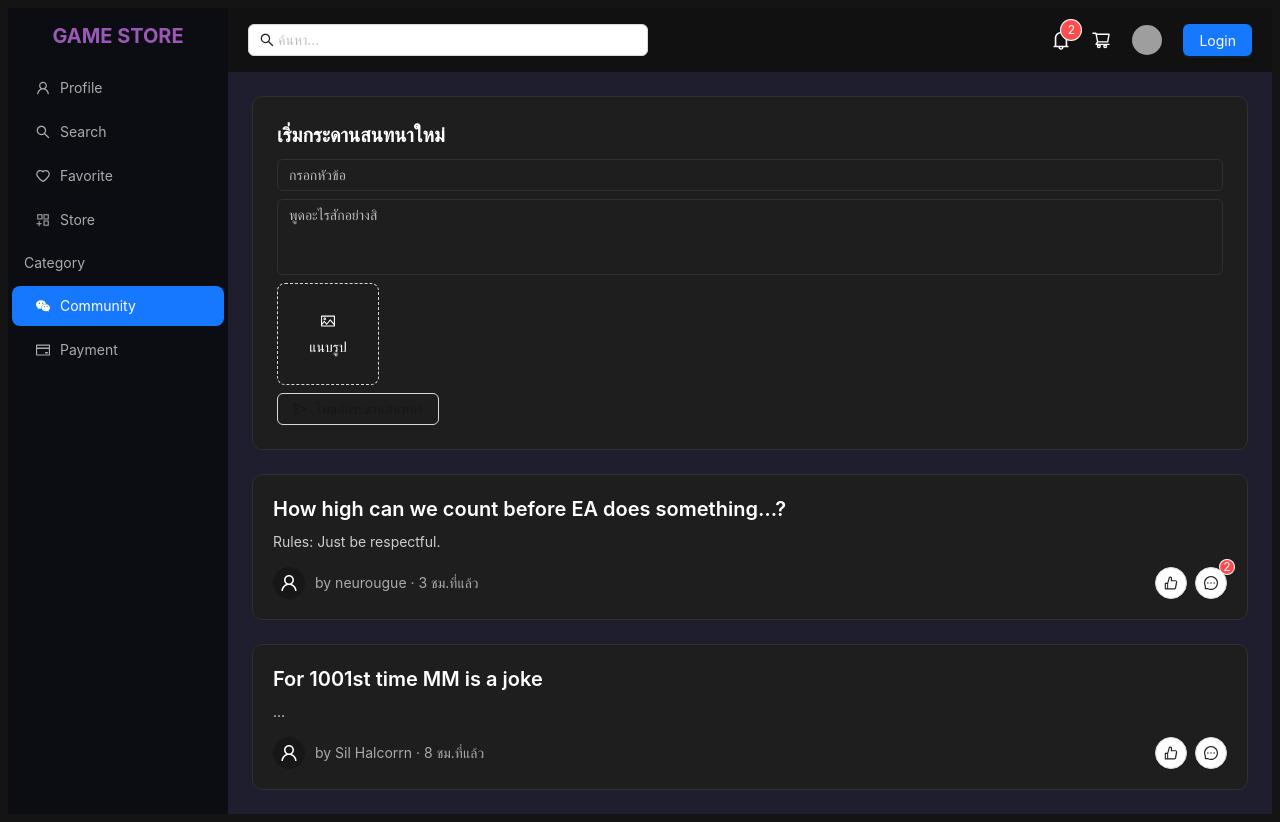
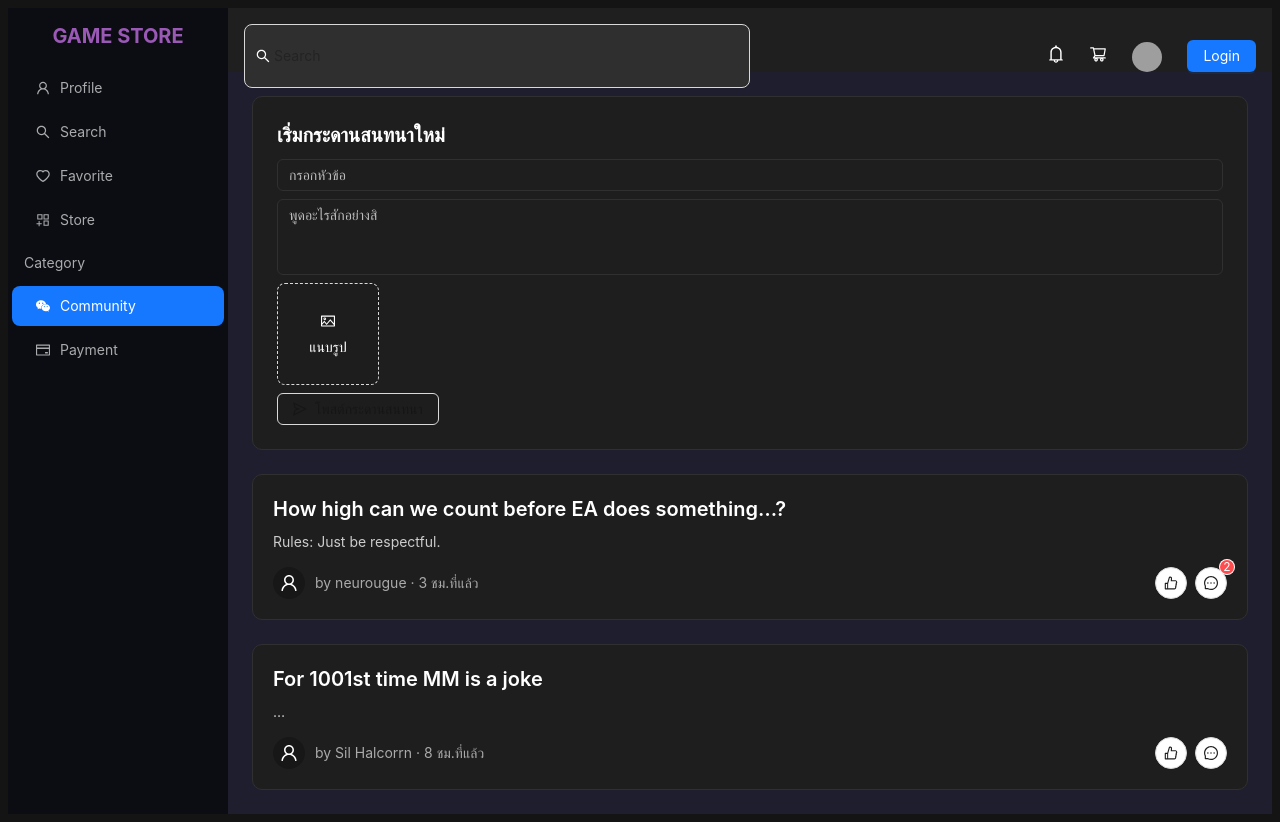
Before and after one commit to ORiCAL8643/gameShop_paymentANDcommunity, a React (Vite) app in the folder frontend/: page / in a window 1280 px wide. Built offline with nearby package versions, Linux system fonts and the light colour scheme; grey boxes are pictures that could not be loaded.

Commit message:
feat: add login handler to navbar

```diff
--- a/frontend/src/App.tsx
+++ b/frontend/src/App.tsx
@@ -1,16 +1,15 @@
 // src/App.tsx
 import { useState } from "react";
-import { Layout, Menu, Input, Avatar, Badge, Button } from "antd";
+import { Layout, Menu } from "antd";
 import {
   UserOutlined,
   SearchOutlined,
   HeartOutlined,
   AppstoreAddOutlined,
-  BellOutlined,
-  ShoppingCartOutlined,
   WechatOutlined,
   CreditCardOutlined,
 } from "@ant-design/icons";
+import Navbar from "./components/Navbar";
 
 // ✅ ใช้หน้าใหม่แทน CommunityThread เดิม
 import CommunityPage from "./pages/Community/CommunityPage";
@@ -34,7 +33,6 @@ export default function App() {
       case "payment":
         return <PaymentPage />;
       case "login":
-        return <LoginPage />;
         return <LoginPage onSignup={() => setActivePage("signup")} />;
       case "signup":
         return <SignupPage />;
@@ -95,24 +93,8 @@ export default function App() {
 
       {/* CONTENT */}
       <Layout>
-        <Header
-          style={{
-            background: "#111",
-            display: "flex",
-            justifyContent: "space-between",
-            alignItems: "center",
-            paddingInline: 20,
-          }}
-        >
-          <Input prefix={<SearchOutlined />} placeholder="ค้นหา..." style={{ maxWidth: 400 }} />
-          <div style={{ display: "flex", gap: 20, alignItems: "center" }}>
-            <Badge count={2}>
-              <BellOutlined style={{ fontSize: 20, color: "#fff" }} />
-            </Badge>
-            <ShoppingCartOutlined style={{ fontSize: 20, color: "#fff" }} />
-            <Avatar src="https://i.pravatar.cc/150?img=3" />
-            <Button type="primary" onClick={() => setActivePage("login")}>Login</Button>
-          </div>
+        <Header style={{ background: "#111", paddingInline: 0 }}>
+          <Navbar onLogin={() => setActivePage("login")} />
         </Header>
 
         <Content style={{ padding: 24, background: "#1e1e2f", flex: 1 }}>{renderPage()}</Content>
--- a/frontend/src/components/Navbar.tsx
+++ b/frontend/src/components/Navbar.tsx
@@ -1,7 +1,11 @@
 import { Input, Avatar, Space, Button } from 'antd';
 import { SearchOutlined, ShoppingCartOutlined, BellOutlined } from '@ant-design/icons';
 
-const Navbar = () => {
+interface NavbarProps {
+  onLogin?: () => void;
+}
+
+const Navbar = ({ onLogin }: NavbarProps) => {
   return (
     <div style={{ display: 'flex', justifyContent: 'space-between', padding: '16px', background: '#1f1f1f' }}>
       <Input
@@ -13,7 +17,7 @@ const Navbar = () => {
         <BellOutlined style={{ color: 'white', fontSize: '18px' }} />
         <ShoppingCartOutlined style={{ color: 'white', fontSize: '18px' }} />
         <Avatar src="https://i.pravatar.cc/300" />
-        <Button type="primary">Login</Button>
+        <Button type="primary" onClick={onLogin}>Login</Button>
       </Space>
     </div>
   );
```
